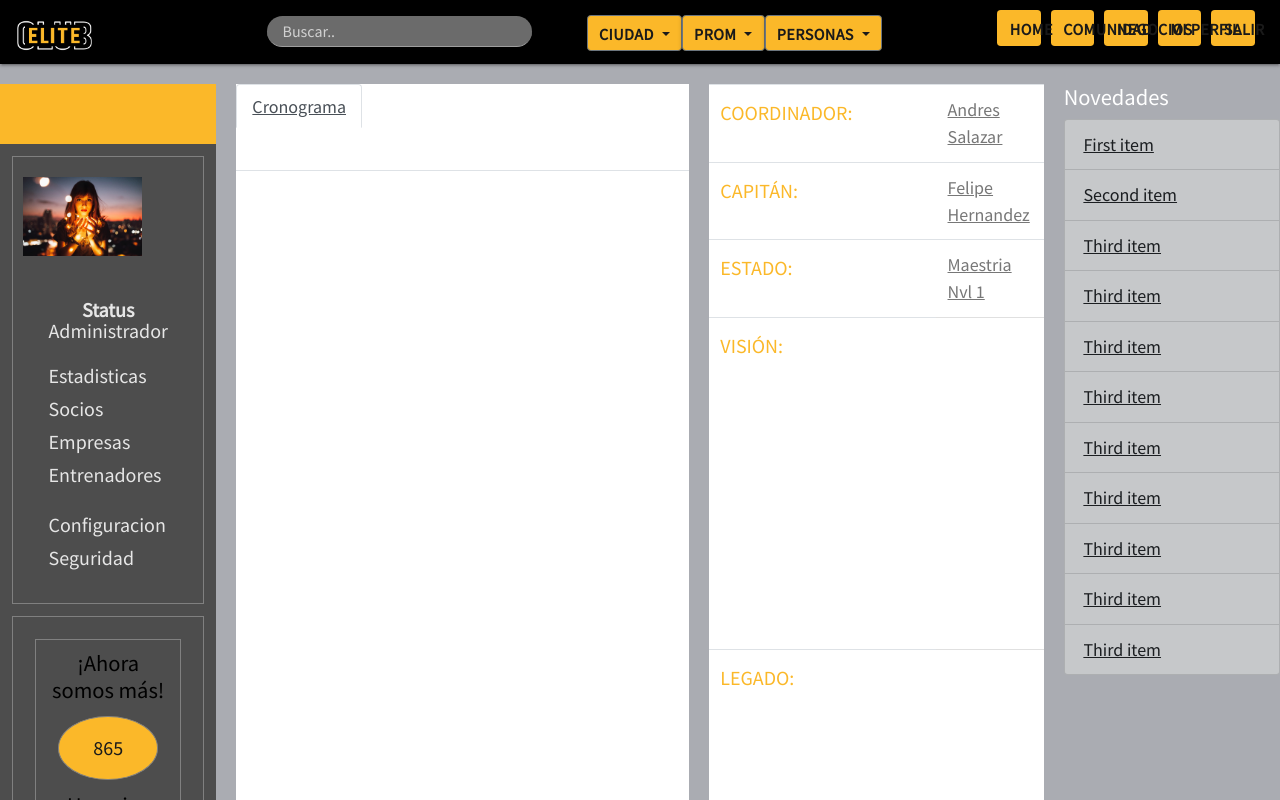
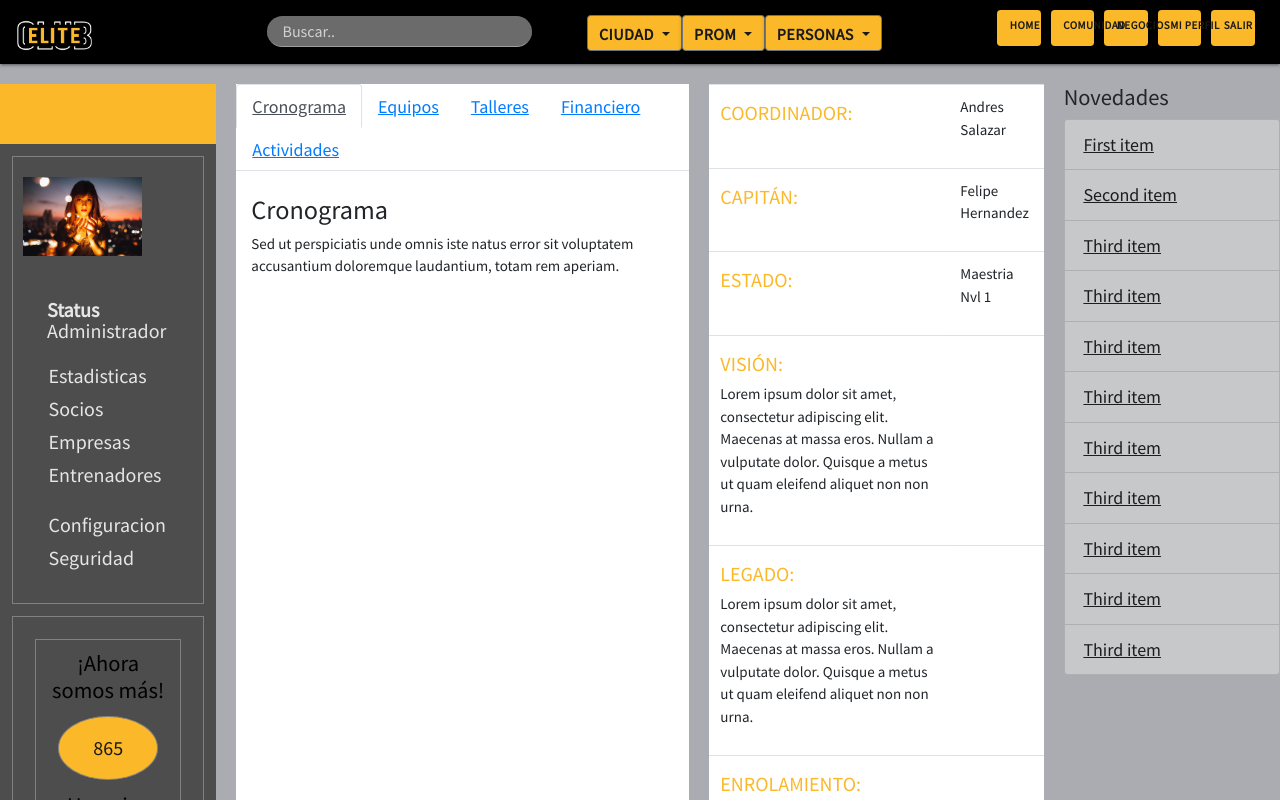
Before and after one commit to richardflondono/appclub, a Vue app: page /#/ in a window 1280 px wide. Shown: the top 800 px of the page. Built offline with nearby package versions, Linux system fonts and the light colour scheme; no server answers; sample sign-in values are in the browser's storage.

Commit message:
corecciones problemas de etiquetas personalizadas

```diff
--- a/src/components/AdminHome.vue
+++ b/src/components/AdminHome.vue
@@ -675,15 +675,12 @@ export default {
   },
     created(){
     var este = this;
-            console.log(' primero ');
         if(firebase.auth().currentUser){
             this.currentUser = firebase.auth().currentUser.email;
 
             userRef.orderByChild("email").equalTo(this.currentUser).on("child_added",gotData);
-            console.log(' tercero ');
             function gotData (snapshot) {
                 este.loggedUser = snapshot.val();
-                console.log(' quinto ',este.loggedUser);
                 }
         }
     }
--- a/src/components/AppLogin.vue
+++ b/src/components/AppLogin.vue
@@ -1,18 +1,18 @@
 <template>
-    <div class="col-xl-12">
+    <div class="col-xl-12 fondo">
         <div class="row">
             <div class="col-md-4">
-                <div class="my-container">
+                <div class="my-container text_whitte">
                     <h2>Bienvenid@s</h2>
 
-                    <p>Esta es tu plataforma de transformación, creación y progreso.<br>
+                    <p class="appLogin_p">Esta es tu plataforma de transformación, creación y progreso.<br>
                     <span>¿Que meta extraordinario vas a cumplir hoy?</span></p>
 
-                    <input type="text" v-model="email" placeholder="Codigo de Usuario">
-                    <a href="">Otras formas de ingreso</a>
+                    <input class="input_login" type="text" v-model="email" placeholder="Codigo de Usuario">
+                    <a href="" class="a_appLoggin">Otras formas de ingreso</a>
 
-                    <input type="password" v-model="password" placeholder="Pín de Elite">
-                    <a href="">Olvide mi contraseña</a>
+                    <input class="input_login" type="password" v-model="password" placeholder="Pín de Elite">
+                    <a href="" class="a_appLoggin">Olvide mi contraseña</a>
 
                     <p style="text-transform: uppercase; border-bottom:1px solid #FFE045;"><span>Ir directo a:</span></p>
 
@@ -25,10 +25,10 @@
                     </div>
                 </div>
 
-                <div class="my-container">
+                <div class="my-container text_whitte">
                     <h2>¿Aún no eres parte?</h2>
 
-                    <p>Somos una comunidad comprometida con crear un mundo más amoroso, justo y poderoso.<br>
+                    <p class="appLogin_p">Somos una comunidad comprometida con crear un mundo más amoroso, justo y poderoso.<br>
                     <span>¿Listo para crear metas extraordínarias</span></p>
 
                     <div style="width: 95%;">
@@ -38,7 +38,7 @@
 
             </div>
 
-            <div class="col-md-7">
+            <div class="col-md-7 text_whitte">
                 <h2 style="text-weight:500;">Este es un mensaje muy poderoso de invitación a ser parte de la comunidad más
                 poderosa del mundo desde el <span>amor</span> y el <span>compromiso</span></h2>.
             </div>
@@ -53,12 +53,18 @@
 
 body{
     font-family: 'Source Sans Pro', Arial, sans-serif;
-    background: no-repeat url("../assets/pexels-photo-450035.jpeg");
+}
+
+.fondo{
+    background: no-repeat url(/static/img/pexels-photo-450035.ee06817.jpeg);
+}
+
+.text_whitte{
     color: #FFF;
 }
 
-input {
-    color: #FFF;
+.input_login {
+    color: #FFF!important;
 }
 
 .my-container {
@@ -89,22 +95,27 @@ input {
 }
 
 a, a:active, a:visited {
-    color: #FFF;
     font-size: 18px;
     text-decoration: underline;
 }
 
-a:hover {
+.a_appLoggin{
+    font-size: 18px;
+    text-decoration: underline;
+    color:#FFF;
+}
+.a_appLoggin:hover {
+    color:#FFF;
     text-decoration: none;
 }
 
-p {
+.appLogin_p {
     font-size: 20px;
     text-align: center;
     margin: 20px 0;
 }
 
-p span {
+.appLogin_p span {
     color: #FFE045;
 }
 
--- a/src/components/Navbar.vue
+++ b/src/components/Navbar.vue
@@ -58,18 +58,18 @@
               </div>
             </div>
             <div v-if="isLoggedIn" class="col-sm-3">
-              <button v-if="isLoggedIn" class="btn este" v-on:click="logout">Salir</button>
+              <button v-if="isLoggedIn" class="btn btn_este" v-on:click="logout"><p>Salir</p></button>
               <router-link to="/perfil">
-                <button v-if="isLoggedIn" class="btn este" >Mi Perfil</button>
+                <button v-if="isLoggedIn" class="btn btn_este" ><p>Mi Perfil</p></button>
               </router-link>
               <router-link to="/negocios">
-                <button v-if="isLoggedIn" class="btn este" >Negocios</button>
+                <button v-if="isLoggedIn" class="btn btn_este" ><p>Negocios</p></button>
               </router-link>
               <router-link to="/comunidad">
-                <button v-if="isLoggedIn" class="btn este" >Comunidad</button>
+                <button v-if="isLoggedIn" class="btn btn_este" ><p>Comunidad</p></button>
               </router-link>
               <a href="/">
-                <button v-if="isLoggedIn" class="btn este" >Home</button>
+                <button v-if="isLoggedIn" class="btn btn_este" ><p>Home</p></button>
               </a>
             </div>
 
@@ -96,15 +96,15 @@ img  {
   border-right: 1px solid;
   padding: 0 5px 0 5px;
 }
-.este {
-    background: #FBB829;
-    font-size: 11px;
-    font-weight: 800;
-    width: 15%;
-    color: #1A1A1A;
-    float: right;
-    margin-top: 10px;
-    margin-right: 10px;
+.btn_este {
+    background: #FBB829!important;
+    font-size: 11px!important;
+    font-weight: 800!important;
+    width: 15%!important;
+    color: #1A1A1A!important;
+    float: right!important;
+    margin-top: 10px!important;
+    margin-right: 10px!important;
 }
 </style>
 
--- a/src/components/UserHome.vue
+++ b/src/components/UserHome.vue
@@ -299,15 +299,15 @@
         <tbody>
             <tr>
         <td><h6>Coordinador:</h6></td>
-        <td><a href="">Andres Salazar</a></td>
+        <td><p>Andres Salazar</p></td>
         </tr>
         <tr>
         <td><h6>Capitán:</h6></td>
-        <td><a href="">Felipe Hernandez</a></td>
+        <td><p>Felipe Hernandez</p></td>
         </tr>
         <tr>
         <td><h6>Estado:</h6></td>
-        <td><a href="">Maestria Nvl 1</a></td>
+        <td><p>Maestria Nvl 1</p></td>
         </tr>
         <tr><td>
   <h6 >Visión:</h6>
```
Also changed, not shown: src/App.vue (line endings or trailing spaces), 1 other file (tests, documents, lock files or other folders).
